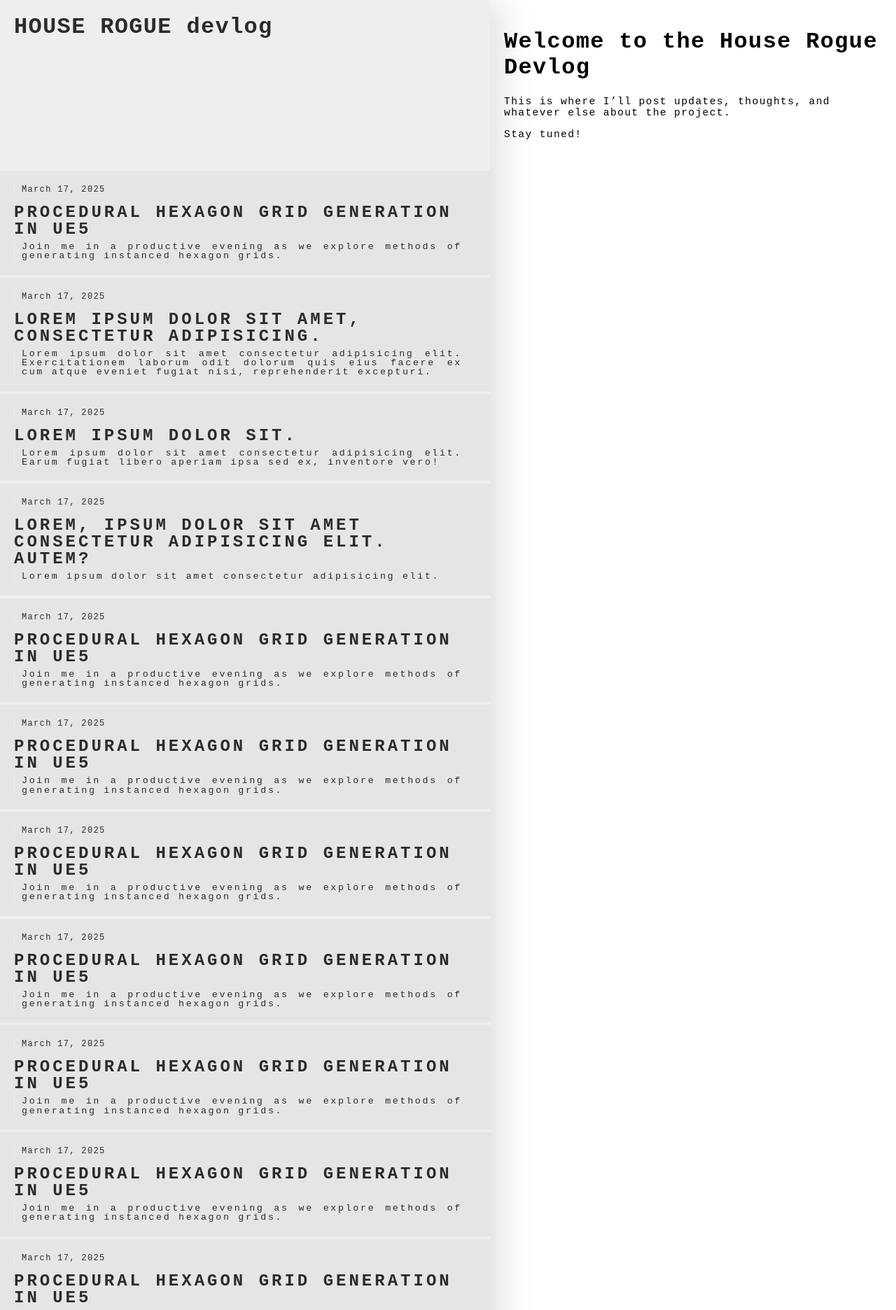
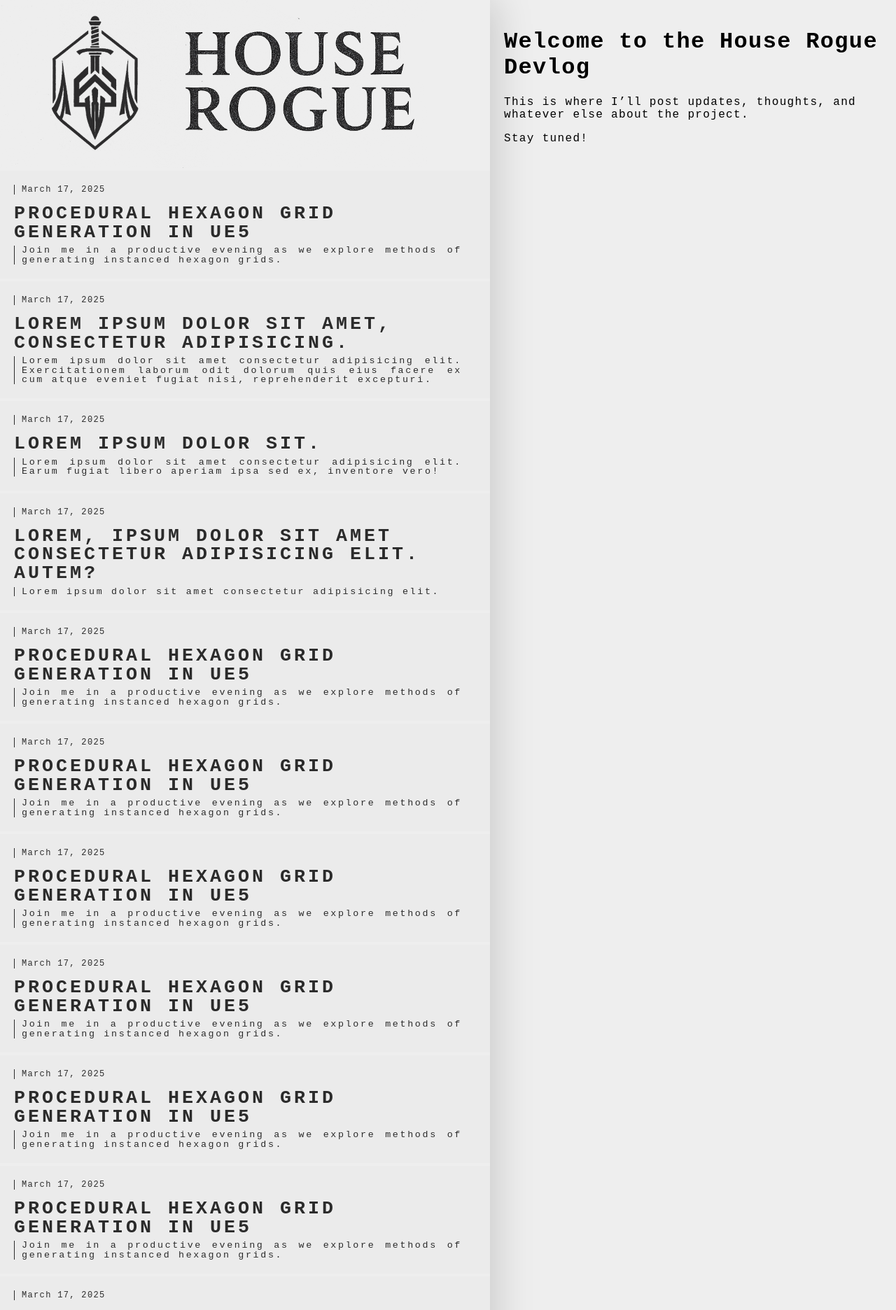
Before and after one commit to HouseRogue/houserogue.devlog, a Jekyll site: the page built from index.md, in a window 1280 px wide. Shown: the top 1872 px of the page at 70% size. Built offline with Jekyll 4.4.1, drawn with Linux system fonts in a browser that asks for light colours; some web fonts are replaced.

Commit message:
further improving the sidebar

```diff
--- a/_includes/sidebar.html
+++ b/_includes/sidebar.html
@@ -1,5 +1,19 @@
 <div class="sidebar">
-    <h2>HOUSE ROGUE devlog</h2>
+    <div class="header">
+        <div>
+            <img class="type" src="house-rogue--header-type.png">
+        </div>
+        <!-- <div>
+            <h2>A HOUSE ROGUE DEVLOG</h2>
+            <br>
+            <br>
+            <p>~insert pretentious quote here~</p>
+            <p>a house rogue devlog</p>
+            <p>also contact info</p>
+            <p>houserogue.dev@gmail.com</p>
+        </div> -->
+    </div>
+
     <ul>
         <a href="">
             <li>
--- a/style.css
+++ b/style.css
@@ -1,8 +1,8 @@
 body{
   font-family: 'Cascadia Code', monospace; letter-spacing: 1pt;
+  font-weight: lighter;
   padding: 0; margin: 0;
-}body p{
-  font-size: 11pt;
+  background-color: #eeeeee;
 }
 
 .container {
@@ -18,37 +18,58 @@ body{
   padding: 0; margin: 0;
   color: #2b2b2b;
   background-color: #eeeeee; /* whatever */
-  height: 100vh;
+  height: 100vh; width: 100%;
   box-shadow: 10px 0 50px rgba(0, 0, 0, 0.15);
-}.sidebar h2{
-  position: relative;
-  padding: 20px; margin: 0; font-size: 24pt;
+}
+
+.sidebar .header{
+  display: grid;
+  grid-template-rows: 100px 1fr;
+  padding: 0; margin: 0;
   background-color: #eeeeee;
-}.sidebar h3{
+}.sidebar .header div{
+  margin: 0; padding: 0;
+}.sidebar .header h2{
+  padding: 0; margin: 0;
+  font-size: 18pt; letter-spacing: 5px;
+}.sidebar .header p{
+  padding: 0; margin: 0;
+  font-size: 10pt; letter-spacing: 2px;
+}.sidebar .header .logo{
+  height: 100px;
+}.sidebar .header .type{
+  height: 240px;
+}
+
+.sidebar h3{
   padding: 0; margin: 14px 0 6px 0;
   text-transform: uppercase;
-  letter-spacing: 3pt; line-height: 18pt; font-size: 18pt;
+  letter-spacing: 3pt; line-height: 20pt; font-size: 20pt;
   text-align: left;
 }.sidebar h4{
   padding: 0 20px 0 10px; margin: 0;
   font-weight: lighter;
   letter-spacing: 2pt; line-height: 10pt; font-size: 10pt;
-  border-left: 1px solid #eeeeee;
+  border-left: 1px solid #2b2b2b;
   text-align: justify;
-}.sidebar p{
+}.sidebar li p{
   padding: 0 10px; margin: 0;
   font-size: 9pt;
-  border-left: 1px solid #eeeeee;
+  border-left: 1px solid #2b2b2b;
 }.sidebar ul{
   overflow-y: auto; /* scroll if content too tall */
   padding: 0; margin: 0;
+  scrollbar-width: none;        /* Firefox */
+  -ms-overflow-style: none;     /* IE and Edge */
+}.scrollbar ul::-webkit-scrollbar {
+  display: none;                /* Chrome, Safari, Opera */
 }.sidebar li{
   position: relative;
   display: flex; flex-direction: column; justify-content: flex-end; align-items: flex-start;
   padding: 20px 20px; margin: 0; margin-top: 4px;
   width: auto; height: auto;
   overflow: hidden;
-  background: #e5e5e5;
+  background: #ebebeb;
 }.sidebar a{
   all: unset;
   cursor: pointer;
@@ -94,9 +115,10 @@ body{
 
 @media (max-width: 800px) {
   .container {
-    grid-template-columns: 50px 1fr; /* shrink sidebar */
+    grid-template-columns: 0px 1fr; /* shrink sidebar */
   }
   .sidebar {
-    width: 50px; /* keep consistent */
+    width: 0px; /* keep consistent */
+    display: hidden;
   }
 }
```
Also changed, not shown: fake.html (+15 -1 lines), house-rogue--header-type.png (added).
